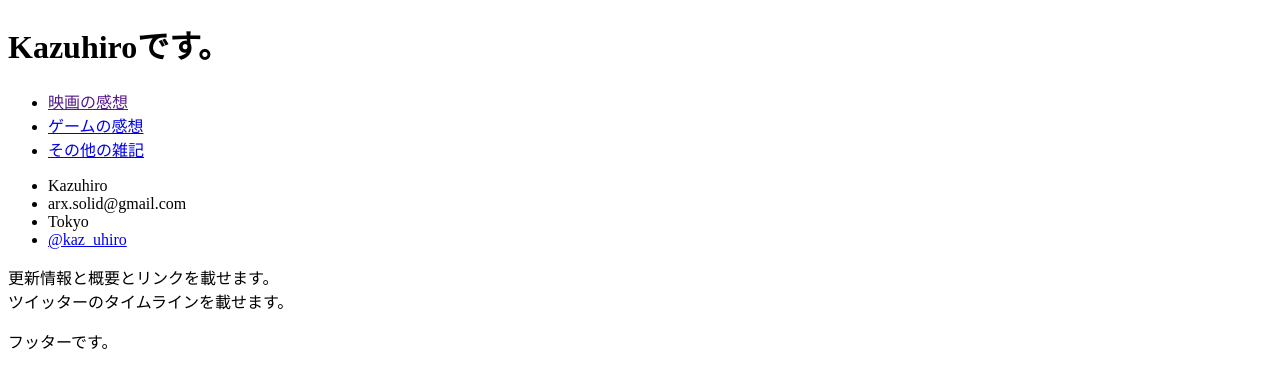
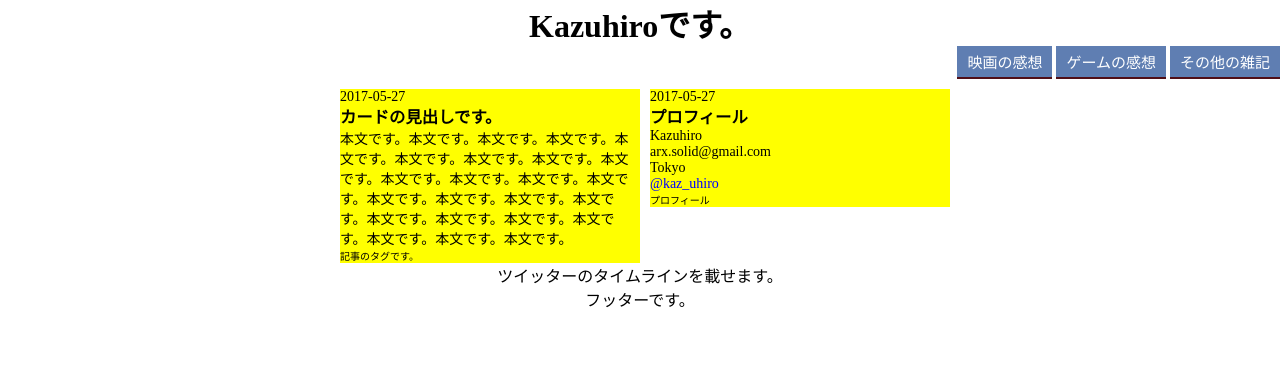
Before and after one commit to orihuzak/damage-calc-mh4g, a plain HTML site: page index.html in a window 1280 px wide. Drawn offline with Linux system fonts and the light colour scheme.

Commit message:
デザインの更新。

```diff
--- a/index.html
+++ b/index.html
@@ -4,22 +4,41 @@
         <meta charset="utf-8">
         <title>Kazuhiro</title>
         <script src="js/main.js"></script>
+        <link rel="stylesheet" type="text/css" href="style.css">
     </head>
 
     <body>
         <!-- ヘッダー -->
-        <div class="header">
+        <header>
             <h1>Kazuhiroです。</h1>
             <!-- メニュー -->
-            <ul id="menu">
+            <nav class="menu">
+                <ul>
                     <li><a href="">映画の感想</a></li>
                     <li><a href="game.html">ゲームの感想</a></li>
                     <li><a href="zakki.html">その他の雑記</a></li>
                 </ul>
-        </div>
+            </nav>
+        </header>
+
+        <main>
+            <ul class="cards">
+                <li class="card">
+                    <time>2017-05-27</time>
+                    <article>
+                        <h3>カードの見出しです。</h3>
+                        <p>本文です。本文です。本文です。本文です。本文です。本文です。本文です。本文です。本文です。本文です。本文です。本文です。本文です。本文です。本文です。本文です。本文です。本文です。本文です。本文です。本文です。本文です。本文です。本文です。</p>
+                        <ul class="tags">
+                            <li>記事のタグです。</li>
+                        </ul>
+                    </article>
+                </li>
 
                 <!-- プロフィール -->
-        <div id="profile">
+                <li class="card">
+                    <time>2017-05-27</time>
+                    <article>
+                        <h3>プロフィール</h3>
                         <ul>
                             <li>Kazuhiro</li>
                             <li>arx.solid@gmail.com</li>
@@ -30,21 +49,29 @@
                                 </a>
                             </li>
                         </ul>
-        </div>
+                        <ul class="tags">
+                            <li>プロフィール</li>
+                        </ul>
+                    </article>
+                </li>
+            </ul>
 
-        <!-- update -->
-        <div class="update">
-            更新情報と概要とリンクを載せます。
-        </div>
+        </main>
 
-        <!-- update -->
-        <div class="twitter_tl">
+
+
+
+
+
+
+        <!-- Twitter timeline -->
+        <section class="twitter_tl">
             ツイッターのタイムラインを載せます。
-        </div>
+        </section>
 
         <!-- フッター -->
-        <div class="footer">
+        <footer>
             <p>フッターです。</p>
-        </div>
+        </footer>
     </body>
 </html>
--- a/style.css
+++ b/style.css
@@ -0,0 +1,82 @@
+/* 共通の設定 *****************************/
+*{
+    margin: 0;
+    padding: 0;
+}
+
+body{
+    text-align: center;
+}
+
+main{
+    font-size: 0px;
+}
+
+ul{
+    list-style: none;
+}
+
+a{
+    text-decoration: none;
+    color: blue;
+}
+
+a:hover{
+    color: orange;
+}
+
+
+/* ヘッダー ******************************/
+h1{
+}
+
+/* メニュー ******************************/
+nav.menu{
+    text-align: right;
+}
+
+nav.menu li{
+    display: inline-block;
+}
+
+nav.menu li a{
+    padding: 5px 10px;
+    border-bottom: 2px solid #500E17;
+
+    font-size: 15px;
+    color: #fff;
+    display: block;
+    background: #5F7EB2;
+}
+
+nav.menu li a:hover{
+    border-bottom: 2px solid #D04255;
+}
+
+/* カード ******************************/
+ul.cards li.card{
+    display: inline-grid;
+    width: 300px;
+    height: auto;
+    position: relative;
+    margin-top: 10px;
+    margin-left: 10px;
+
+    font-size: 14px;
+    text-align: left;
+    vertical-align: top;
+    background: yellow;
+}
+
+li.card time{
+    height: 15px;
+}
+
+ul.tags{
+    font-size: 10px;
+    bottom: 0px;
+}
+
+ul.tags li{
+    display: inline-block;
+}
```
Lines whose indentation alone changed are shown as unchanged.
